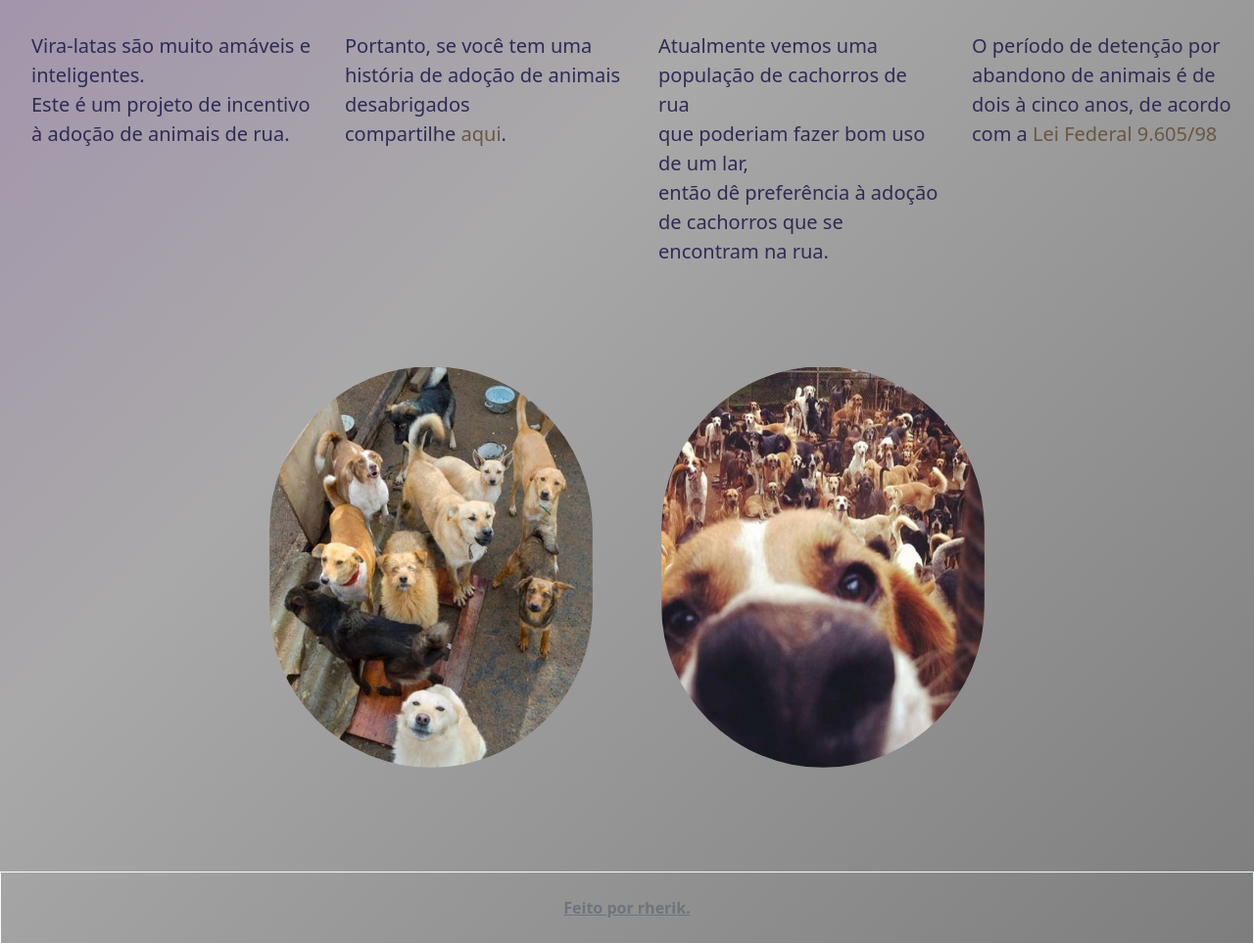
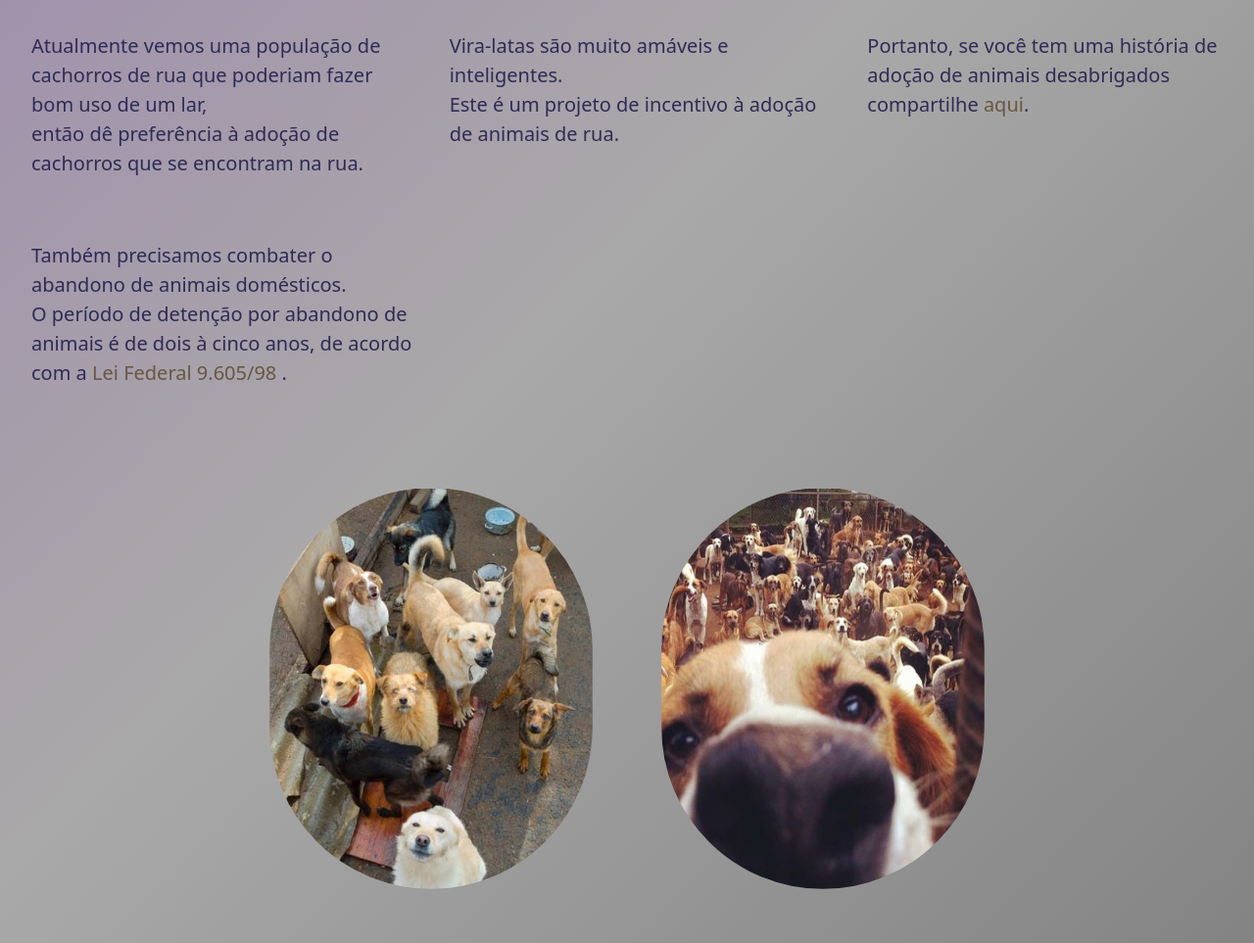
Before and after one commit to rherik/adocao_flask, a Flask app: page /sobre in a window 1280 px wide. Shown: the part 144-1107 px from the top of the page at 98% size. Run offline with Flask 3, Linux system fonts and the light colour scheme.

Commit message:
refactor: change css

```diff
--- a/static/style.css
+++ b/static/style.css
@@ -52,7 +52,7 @@ body{
 #texto-intro {
     display: grid;
     /* Separa os textos em 4 partes */
-    grid-template-columns: repeat(4, 1fr);
+    grid-template-columns: repeat(3, 1fr);
 }
 #texto {
     font-size: var(--fs-300);
@@ -63,6 +63,13 @@ body{
 main, section, form{
     height: fit-content;
     padding-bottom: var(--space-lg);
+}
+#texto-sobre {
+    height: min(90vh);
+    font-size: var(--fs-300);
+    color: var(--lm-text);
+    padding-left: 2rem;
+    padding-block: 2rem;
 }
 main a{
     text-decoration: none;
--- a/templates/adote.html
+++ b/templates/adote.html
@@ -2,7 +2,7 @@
 {% block title %} Adote! {% endblock %}
 {% block base %}
 <section>
-    <div id="texto">
+    <div id="texto-sobre">
         <p>Conheça onde adotar:</p>
         <ul>
             <li>
--- a/templates/sobre.html
+++ b/templates/sobre.html
@@ -1,8 +1,14 @@
 {% extends "base.html" %} {% block title %}Sobre{% endblock %} {% block base %}
 <main>
   <div id="texto-intro">
+    <small id="texto"
+    >Atualmente vemos uma população de cachorros de rua que poderiam
+    fazer bom uso de um lar, <br>então dê preferência à adoção de cachorros
+    que se encontram na rua.
+  </small>
+
     <small id="texto">
-      Vira-latas são muito amáveis e inteligentes. <br />Este é um projeto de
+      Vira-latas são muito amáveis e inteligentes. <br>Este é um projeto de
       incentivo à adoção de animais de rua.
     </small>
     <small id="texto">
@@ -10,19 +16,15 @@
       <br />compartilhe <a class="" href="/crie">aqui</a>.
     </small>
 
-    <small id="texto"
-      >Atualmente vemos uma população de cachorros de rua <br />que poderiam
-      fazer bom uso de um lar, <br />então dê preferência à adoção de cachorros
-      que se encontram na rua.
-    </small>
     <small id="texto">
+      Também precisamos combater o abandono de animais domésticos. <br>
       O período de detenção por abandono de animais é de dois à cinco anos, de
       acordo com a
       <a
         href="https://noticias.unb.br/artigos-main/6573-abandono-de-animais-e-crime"
         target="_blank"
         >Lei Federal 9.605/98
-        </a>
+        </a>.
     </small>
   </div>
   <div class="container_images">
```
